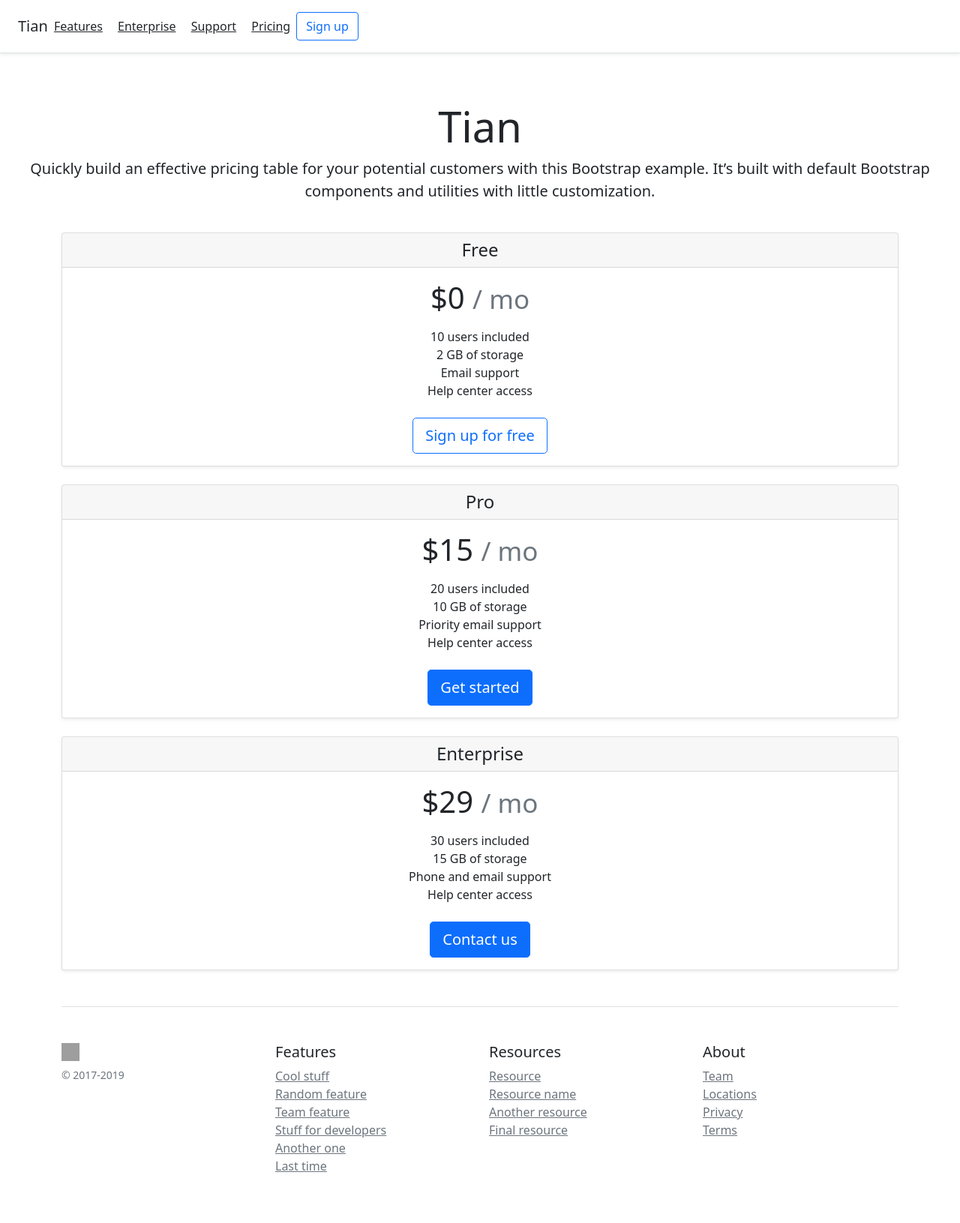
After one commit to thinknetica-django-lab-02/MargaritaPopova, a Django app: template tian/templates/base.html in a window 1280 px wide. The commit adds this page. Shown: the whole page at 75% size. Run offline with Django 3.2, Linux system fonts and the light colour scheme; the template is opened without the code that fills it, so the values that code supplies are empty; grey boxes are pictures that could not be loaded.

Commit message:
base template added

```diff
--- /dev/null
+++ b/tian/templates/base.html
@@ -0,0 +1,157 @@
+<!doctype html>
+<html lang="en">
+  <head>
+    <meta charset="utf-8">
+    <meta name="viewport" content="width=device-width, initial-scale=1, shrink-to-fit=no">
+    <meta name="description" content="">
+    <meta name="author" content="Mark Otto, Jacob Thornton, and Bootstrap contributors">
+    <meta name="generator" content="Jekyll v3.8.6">
+    <title>{% block title %}{% endblock %}</title>
+
+    <link rel="canonical" href="https://getbootstrap.com/docs/4.4/examples/pricing/">
+
+    <!-- Bootstrap core CSS -->
+<link href="https://cdn.jsdelivr.net/npm/bootstrap@5.0.0-beta3/dist/css/bootstrap.min.css" rel="stylesheet" integrity="sha384-eOJMYsd53ii+scO/bJGFsiCZc+5NDVN2yr8+0RDqr0Ql0h+rP48ckxlpbzKgwra6" crossorigin="anonymous">
+
+    <!-- Favicons -->
+<link rel="apple-touch-icon" href="/docs/4.4/assets/img/favicons/apple-touch-icon.png" sizes="180x180">
+<link rel="icon" href="/docs/4.4/assets/img/favicons/favicon-32x32.png" sizes="32x32" type="image/png">
+<link rel="icon" href="/docs/4.4/assets/img/favicons/favicon-16x16.png" sizes="16x16" type="image/png">
+<link rel="manifest" href="/docs/4.4/assets/img/favicons/manifest.json">
+<link rel="mask-icon" href="/docs/4.4/assets/img/favicons/safari-pinned-tab.svg" color="#563d7c">
+<link rel="icon" href="/docs/4.4/assets/img/favicons/favicon.ico">
+<meta name="msapplication-config" content="/docs/4.4/assets/img/favicons/browserconfig.xml">
+<meta name="theme-color" content="#563d7c">
+
+
+    <style>
+      .bd-placeholder-img {
+        font-size: 1.125rem;
+        text-anchor: middle;
+        -webkit-user-select: none;
+        -moz-user-select: none;
+        -ms-user-select: none;
+        user-select: none;
+      }
+
+      @media (min-width: 768px) {
+        .bd-placeholder-img-lg {
+          font-size: 3.5rem;
+        }
+      }
+    </style>
+    <!-- Custom styles for this template -->
+    <link href="pricing.css" rel="stylesheet">
+  </head>
+  <body>
+    <div class="d-flex flex-column flex-md-row align-items-center p-3 px-md-4 mb-3 bg-white border-bottom shadow-sm">
+  <h5 class="my-0 mr-md-auto font-weight-normal">Tian</h5>
+  <nav class="my-2 my-md-0 mr-md-3">
+    <a class="p-2 text-dark" href="#">Features</a>
+    <a class="p-2 text-dark" href="#">Enterprise</a>
+    <a class="p-2 text-dark" href="#">Support</a>
+    <a class="p-2 text-dark" href="#">Pricing</a>
+  </nav>
+  <a class="btn btn-outline-primary" href="#">Sign up</a>
+</div>
+
+<div class="pricing-header px-3 py-3 pt-md-5 pb-md-4 mx-auto text-center">
+  <h1 class="display-4">Tian</h1>
+  <p class="lead">Quickly build an effective pricing table for your potential customers with this Bootstrap example. It’s built with default Bootstrap components and utilities with little customization.</p>
+</div>
+
+<div class="container">
+    {% block content %}
+    {% endblock %}
+{% block prices %}
+  <div class="card-deck mb-3 text-center">
+    <div class="card mb-4 shadow-sm">
+      <div class="card-header">
+        <h4 class="my-0 font-weight-normal">Free</h4>
+      </div>
+      <div class="card-body">
+        <h1 class="card-title pricing-card-title">$0 <small class="text-muted">/ mo</small></h1>
+        <ul class="list-unstyled mt-3 mb-4">
+          <li>10 users included</li>
+          <li>2 GB of storage</li>
+          <li>Email support</li>
+          <li>Help center access</li>
+        </ul>
+        <button type="button" class="btn btn-lg btn-block btn-outline-primary">Sign up for free</button>
+      </div>
+    </div>
+    <div class="card mb-4 shadow-sm">
+      <div class="card-header">
+        <h4 class="my-0 font-weight-normal">Pro</h4>
+      </div>
+      <div class="card-body">
+        <h1 class="card-title pricing-card-title">$15 <small class="text-muted">/ mo</small></h1>
+        <ul class="list-unstyled mt-3 mb-4">
+          <li>20 users included</li>
+          <li>10 GB of storage</li>
+          <li>Priority email support</li>
+          <li>Help center access</li>
+        </ul>
+        <button type="button" class="btn btn-lg btn-block btn-primary">Get started</button>
+      </div>
+    </div>
+    <div class="card mb-4 shadow-sm">
+      <div class="card-header">
+        <h4 class="my-0 font-weight-normal">Enterprise</h4>
+      </div>
+      <div class="card-body">
+        <h1 class="card-title pricing-card-title">$29 <small class="text-muted">/ mo</small></h1>
+        <ul class="list-unstyled mt-3 mb-4">
+          <li>30 users included</li>
+          <li>15 GB of storage</li>
+          <li>Phone and email support</li>
+          <li>Help center access</li>
+        </ul>
+        <button type="button" class="btn btn-lg btn-block btn-primary">Contact us</button>
+      </div>
+    </div>
+  </div>
+{% endblock %}
+
+  <footer class="pt-4 my-md-5 pt-md-5 border-top">
+    <div class="row">
+      <div class="col-12 col-md">
+        <img class="mb-2" src="/docs/4.4/assets/brand/bootstrap-solid.svg" alt="" width="24" height="24">
+        <small class="d-block mb-3 text-muted">&copy; 2017-2019</small>
+      </div>
+      <div class="col-6 col-md">
+        <h5>Features</h5>
+        <ul class="list-unstyled text-small">
+          <li><a class="text-muted" href="#">Cool stuff</a></li>
+          <li><a class="text-muted" href="#">Random feature</a></li>
+          <li><a class="text-muted" href="#">Team feature</a></li>
+          <li><a class="text-muted" href="#">Stuff for developers</a></li>
+          <li><a class="text-muted" href="#">Another one</a></li>
+          <li><a class="text-muted" href="#">Last time</a></li>
+        </ul>
+      </div>
+      <div class="col-6 col-md">
+        <h5>Resources</h5>
+        <ul class="list-unstyled text-small">
+          <li><a class="text-muted" href="#">Resource</a></li>
+          <li><a class="text-muted" href="#">Resource name</a></li>
+          <li><a class="text-muted" href="#">Another resource</a></li>
+          <li><a class="text-muted" href="#">Final resource</a></li>
+        </ul>
+      </div>
+      <div class="col-6 col-md">
+        <h5>About</h5>
+        <ul class="list-unstyled text-small">
+          <li><a class="text-muted" href="#">Team</a></li>
+          <li><a class="text-muted" href="#">Locations</a></li>
+          <li><a class="text-muted" href="#">Privacy</a></li>
+          <li><a class="text-muted" href="#">Terms</a></li>
+        </ul>
+      </div>
+    </div>
+  </footer>
+</div>
+  <script src="https://cdn.jsdelivr.net/npm/bootstrap@5.0.0-beta3/dist/js/bootstrap.bundle.min.js" integrity="sha384-JEW9xMcG8R+pH31jmWH6WWP0WintQrMb4s7ZOdauHnUtxwoG2vI5DkLtS3qm9Ekf" crossorigin="anonymous"></script>
+
+</body>
+</html>
```
Also changed, not shown: tian/templates/flatpages/default.html (+6 -8 lines), tian/templates/main/index.html (+6 -9 lines).
